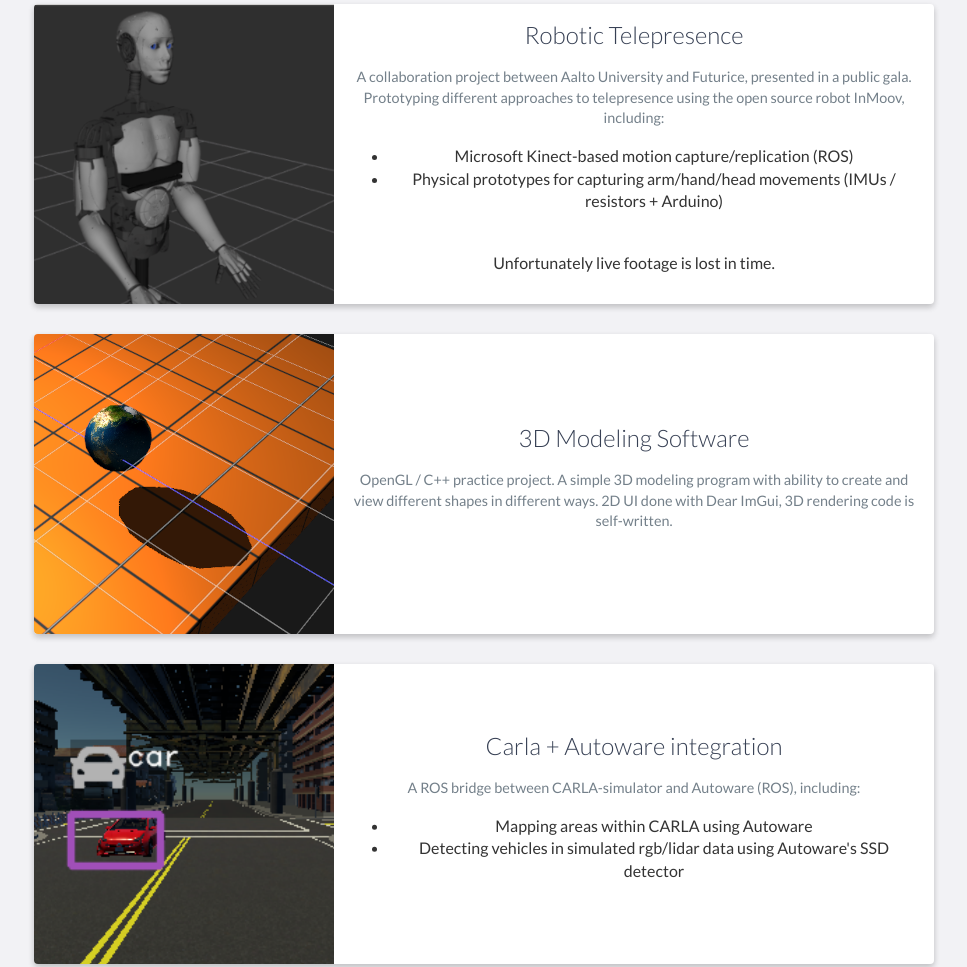
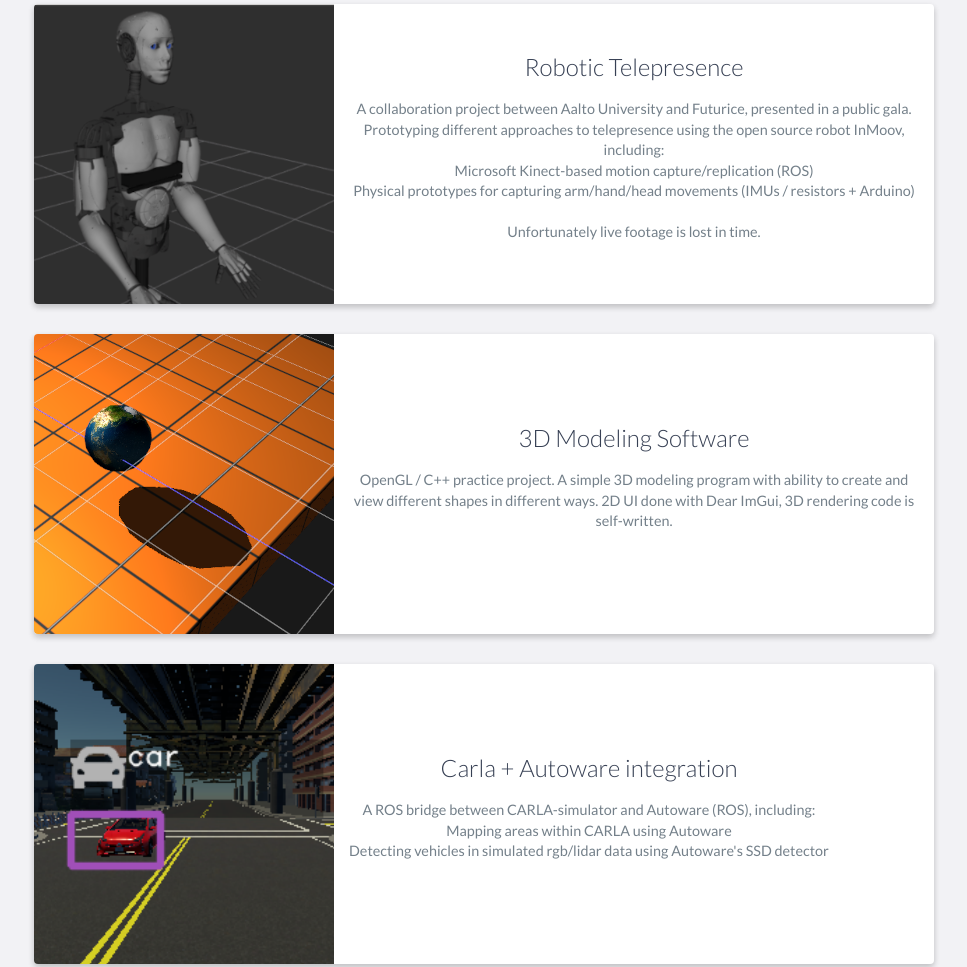
Before and after one commit to juha-hovi/juha-hovi.github.io, a website: page index.html in a window 1280 px wide. Shown: the part 1272-2239 px from the top of the page, without its empty margins (156-1123 px from the left). Drawn offline with nearby package versions, Linux system fonts and the light colour scheme.

Commit message:
description changes, cancel style changes

```diff
--- a/index.html
+++ b/index.html
@@ -180,10 +180,10 @@
                         <p>
                             A collaboration project between Aalto University and Futurice, presented in a public gala. Prototyping different approaches to telepresence using the open source robot InMoov, including:
                             <br>
-                            <ul>
-                                <li>Microsoft Kinect-based motion capture/replication (ROS)</li>
-                                <li>Physical prototypes for capturing arm/hand/head movements (IMUs / resistors + Arduino)</li>
-                            </ul>
+                            Microsoft Kinect-based motion capture/replication (ROS)
+                            <br>
+                            Physical prototypes for capturing arm/hand/head movements (IMUs / resistors + Arduino)
+                            <br>
                             <br>
                             Unfortunately live footage is lost in time.
                         </p>
@@ -219,10 +219,9 @@
                         <p>
                             A ROS bridge between CARLA-simulator and Autoware (ROS), including:
                             <br>
-                            <ul>
-                                <li>Mapping areas within CARLA using Autoware</li>
-                                <li>Detecting vehicles in simulated rgb/lidar data using Autoware's SSD detector</li>
-                            </ul>
+                            Mapping areas within CARLA using Autoware
+                            <br>
+                            Detecting vehicles in simulated rgb/lidar data using Autoware's SSD detector
                         </p>
                         <!-- <a href="#">View Project</a> -->
                     </div>
--- a/scss/styles.scss
+++ b/scss/styles.scss
@@ -673,21 +673,6 @@ footer {
         margin: 0 0 15px 0;
         font-size: 0.9em;
     }
-
-    ul {
-        display: inline-block;
-        background: $background;
-        text-align: left;
-        padding: 10px;
-        margin: 0;
-        border-bottom-right-radius: 4px;
-        border-bottom-left-radius: 4px;
-    }
-
-    li {
-        display: inline-block;
-        color: $text;
-    }
 }
 
 .no-image {
```
